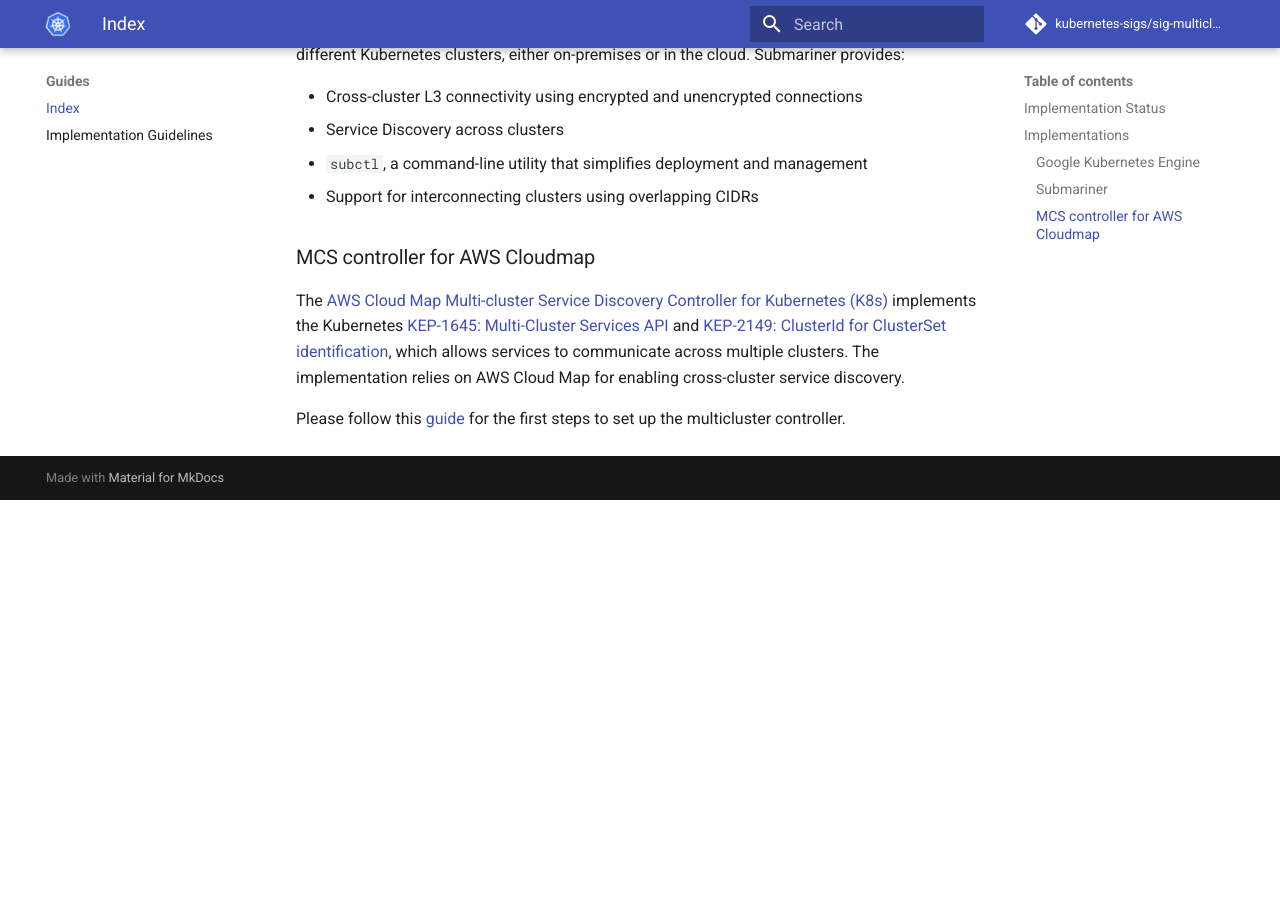
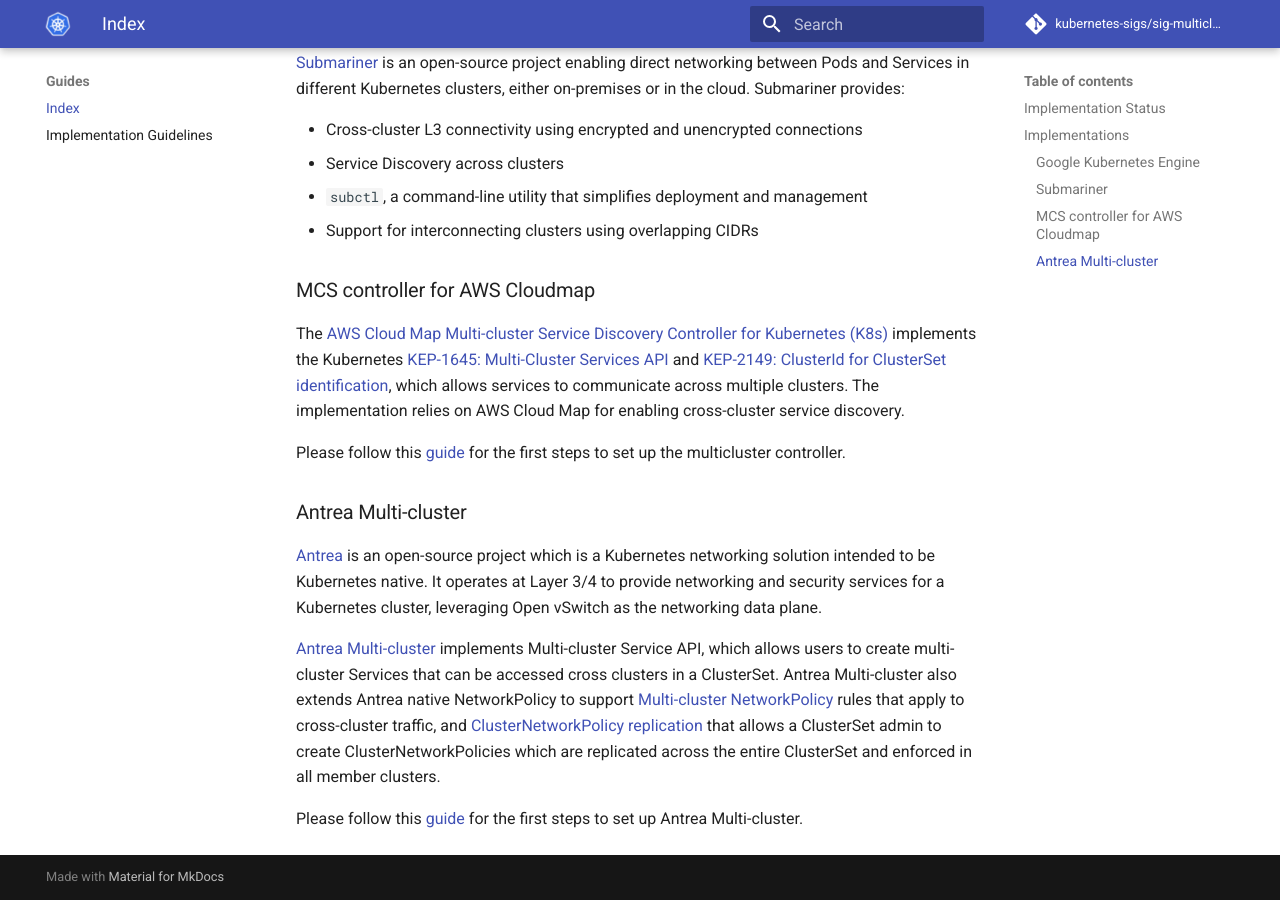
Before and after one commit to kubernetes-sigs/sig-multicluster-site, an MkDocs documentation site: the page built from site-src/guides/index.md, in a window 1280 px wide and 900 px high, scrolled down 930 px. Built offline with MkDocs 1.6.1 and Material for MkDocs 9.7.7, drawn with Linux system fonts in a browser that asks for light colours; comment, search, counter and statistics services are not loaded; before the commit the page ends 1430 px from its top, so only the background shows below that; some of the changed text lies outside the part shown.

Commit message:
Add Antrea Multi-cluster as an implementor
Signed-off-by: Lan Luo <luola@vmware.com>

```diff
--- a/site-src/guides/index.md
+++ b/site-src/guides/index.md
@@ -9,6 +9,7 @@
 - [Google Cloud MCS][gke-mcs]: General Availability
 - [Submariner][submariner]: 0.13.3
 - [MCS controller for AWS Cloudmap][aws-mcs]: Alpha
+- [Antrea Multi-cluster][antrea-mcs]: Alpha
 
 ## Implementations
 
@@ -47,3 +48,18 @@
 [aws-mcs-guide]: https://aws.github.io/aws-cloud-map-mcs-controller-for-k8s/
 [kep-1645]: https://github.com/kubernetes/enhancements/tree/master/keps/sig-multicluster/1645-multi-cluster-services-api
 [kep-2149]: https://github.com/kubernetes/enhancements/tree/master/keps/sig-multicluster/2149-clusterid
+
+### Antrea Multi-cluster
+
+[Antrea][antrea] is an open-source project which is a Kubernetes networking solution intended to be Kubernetes native. It operates at Layer 3/4 to provide networking and security services for a Kubernetes cluster, leveraging Open vSwitch as the networking data plane.
+
+[Antrea Multi-cluster][antrea-mcs-arch] implements Multi-cluster Service API, which allows users to create multi-cluster Services that can be accessed cross clusters in a ClusterSet. Antrea Multi-cluster also extends Antrea native NetworkPolicy to support [Multi-cluster NetworkPolicy][antrea-mcs-anp] rules that apply to cross-cluster traffic, and [ClusterNetworkPolicy replication][antrea-mcs-cnp-replica] that allows a ClusterSet admin to create ClusterNetworkPolicies which are replicated across the entire ClusterSet and enforced in all member clusters.
+
+Please follow this [guide][antrea-mcs-user-guide] for the first steps to set up Antrea Multi-cluster.
+
+[antrea]: https://antrea.io/
+[antrea-mcs]: https://github.com/antrea-io/antrea/tree/main/multicluster
+[antrea-mcs-arch]: https://github.com/antrea-io/antrea/blob/main/docs/multicluster/architecture.md
+[antrea-mcs-cnp-replica]: https://github.com/antrea-io/antrea/blob/main/docs/multicluster/user-guide.md#clusternetworkpolicy-replication
+[antrea-mcs-anp]: https://github.com/antrea-io/antrea/blob/main/docs/multicluster/user-guide.md#multi-cluster-networkpolicy
+[antrea-mcs-user-guide]: https://github.com/antrea-io/antrea/blob/main/docs/multicluster/user-guide.md
```
